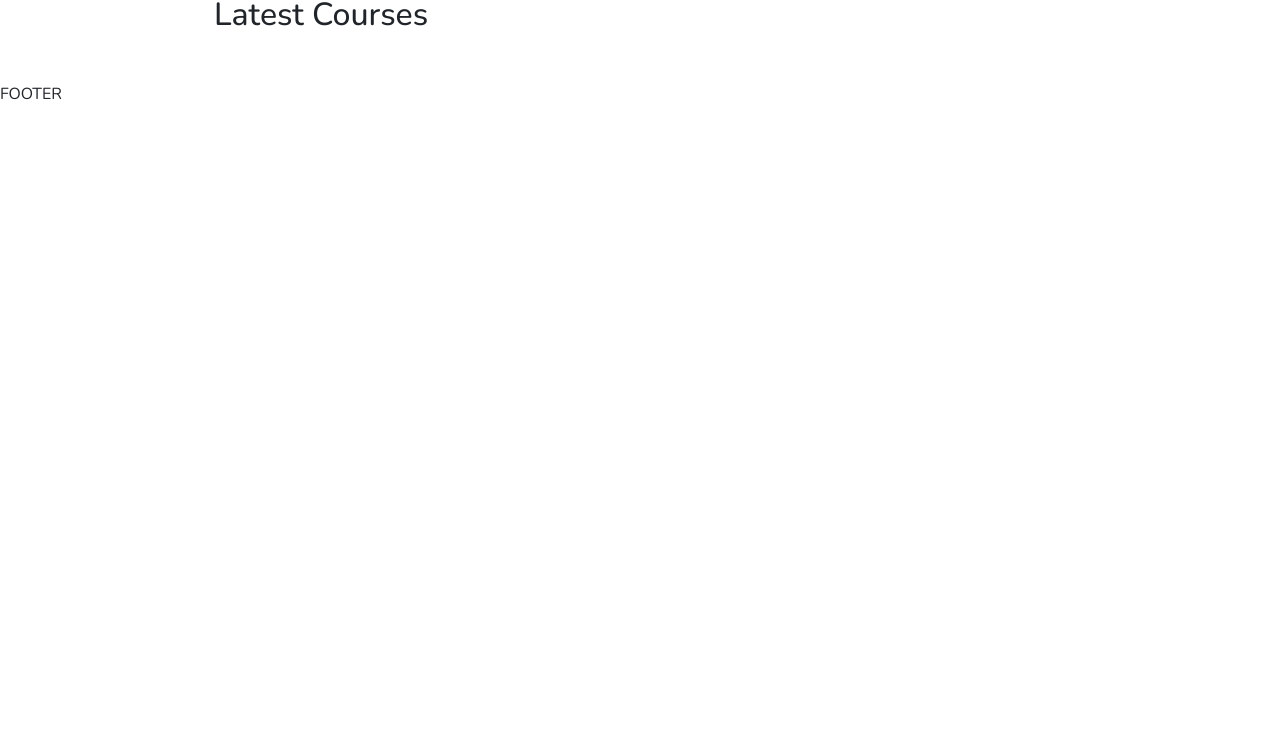
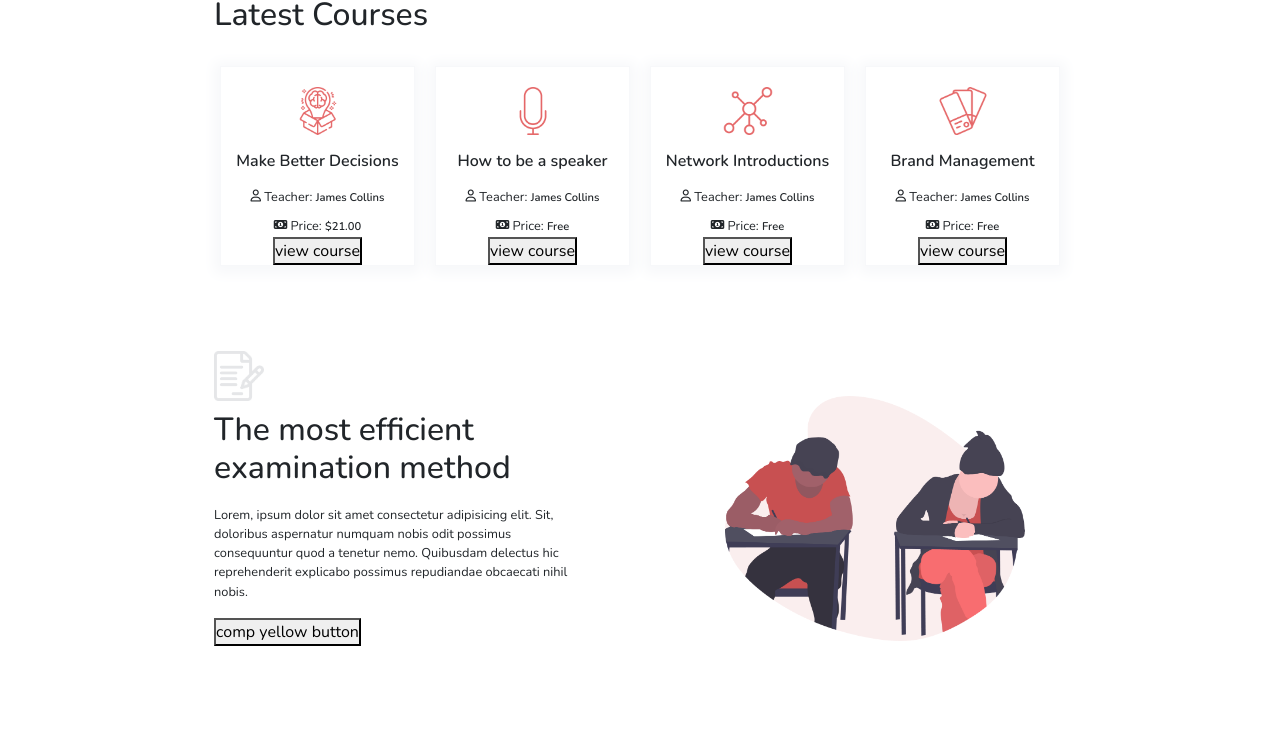
Before and after one commit to Michela30/Progetto-frontend, a Vue app: page / in a window 1280 px wide. Shown: the part 3009-3753 px from the top of the page. Before the commit the page ends 3115 px from the top, so only its background shows below. Built offline with nearby package versions, Linux system fonts and the light colour scheme.

Commit message:
third section done

```diff
--- a/src/App.vue
+++ b/src/App.vue
@@ -9,6 +9,9 @@ import FooterComponent from './components/FooterComponent.vue';
       return{
 
       }
+    },
+    methods: {
+
     },
     components: {
       HeaderComponent,
--- a/src/components/ThirdSectionMain.vue
+++ b/src/components/ThirdSectionMain.vue
@@ -35,6 +35,9 @@
     },
     methods: {
         //function
+        getImagePath: function(image){
+            return new URL (image, import.meta.url).href;
+        }
 
     },
     components: {
@@ -53,13 +56,106 @@
 
    <section class="third-section">
 
+    <!-- first part: courses -->
+
         <div class="my_container px-4">
             <h2>
                 Latest Courses
             </h2>
 
-            <div class="row">
+            <div class="row pt-4 gx-2">
 
+                <div class="col" v-for="(singleCourse, i) in latestCourses" :key="i">
+                    <div class="icon-box">
+                        <img :src="getImagePath(`../assets/img/${singleCourse.image}`)">
+                    </div>
+                    <h6 class="title">
+                        {{singleCourse.title}}
+                    </h6>
+
+                    <div class="teacher">
+                        <i class="fa-xs fa-regular fa-user"></i>
+                        <span>
+                            Teacher:
+                        </span>
+                        <strong><small>
+                            {{singleCourse.teacher}}
+                        </small></strong>
+                    </div>
+
+                    <div class="price">
+                        <i class="fa-xs fa-solid fa-money-bill-1"></i>
+                        <span>
+                            Price:
+                        </span>
+                        <strong><small>
+                            {{singleCourse.price}}
+                        </small></strong>
+                    </div>
+
+                    <button>
+                        view course
+                    </button>
+
+                </div>
+            </div>
+
+            <!-- second part: exam  -->
+
+            <div class="row my_row">
+                <div class="col-7">
+
+                    <div class="text-col">
+                        <div class="icon-section">
+                            <img src="../assets/img/Exam-icon.png" alt="">
+                        </div>
+                        <h2>
+                            The most efficient examination method
+                        </h2>
+                        <p>
+                            Lorem, ipsum dolor sit amet consectetur adipisicing elit. Sit, doloribus aspernatur numquam nobis odit possimus consequuntur quod a tenetur nemo. Quibusdam delectus hic reprehenderit explicabo possimus repudiandae obcaecati nihil nobis.
+                        </p>
+                        <button>
+                            comp yellow button
+                        </button>
+                    </div>
+                </div>
+
+                <div class="col-5">
+                    <div class="image-box">
+                        <img src="../assets/img/Exam-Illustration.png" alt="">
+                    </div>
+
+                </div>
+            </div>
+
+             <!-- second part: variable fees  -->
+
+             <div class="row my_row">
+
+                <div class="col-5">
+                    <div class="image-box">
+                        <img src="../assets/img/Girl-Illustration.png" alt="">
+                    </div>
+                </div>
+
+                <div class="col-7">
+
+                <div class="text-col ps-3">
+                    <div class="icon-section">
+                        <img src="../assets/img/Exam-icon-1.png" alt="">
+                    </div>
+                    <h2>
+                        Variable fees for international student
+                    </h2>
+                    <p>
+                        Lorem, ipsum dolor sit amet consectetur adipisicing elit. Sit, doloribus aspernatur numquam nobis odit possimus consequuntur quod a tenetur nemo. Quibusdam delectus hic reprehenderit explicabo possimus repudiandae obcaecati nihil nobis.
+                    </p>
+                    <button>
+                        comp yellow button
+                    </button>
+                </div>
+                </div>
             </div>
         </div>
 
@@ -77,5 +173,81 @@
     background-color: white;
     padding: 40px 0;
 
+    .col{
+        padding: 5px 10px;
+        margin: 0 10px;
+        border: 1px solid #F7F8FA;
+        text-align: center;
+        height: 200px;
+        box-shadow: 0px 2px 13px 6px #F7F8FA;
+        .icon-box{
+            margin-top: 15px;
+            width: 50px;
+            height: 50px;
+
+            img {
+                width: 100%;
+            }
+        }
+
+        .title{
+            padding-top: 15px;
+            font-weight: bolder;
+        }
+
+        .teacher, .price{
+            padding-top: 5px;
+
+            span{
+                font-size: 0.8em;
+            }
+            strong{
+                font-size: 0.8em;
+            }
+        }
+
+    }
+
+    .my_row{
+
+        margin-top: 70px;
+        .col-7 > *{
+            padding: 15px 0px;
+
+            .icon-section{
+                width: 50px;
+                height: 50px;
+                margin: 0;
+
+                img{
+                    width: 100%;
+                }
+            }
+
+        }
+    }
+
+    .text-col{
+        h2{
+            padding: 10px 0;
+            padding-right: 100px;
+        }
+
+        p{
+            padding-right: 120px;
+            font-size: 0.8em;
+        }
+    }
+    .image-box{
+        padding-right: 50px;
+        margin-top: 60px;
+        width: 350px;
+
+        img{
+            width: 100%;
+        }
+    }
+
+
 }
 </style>
```
